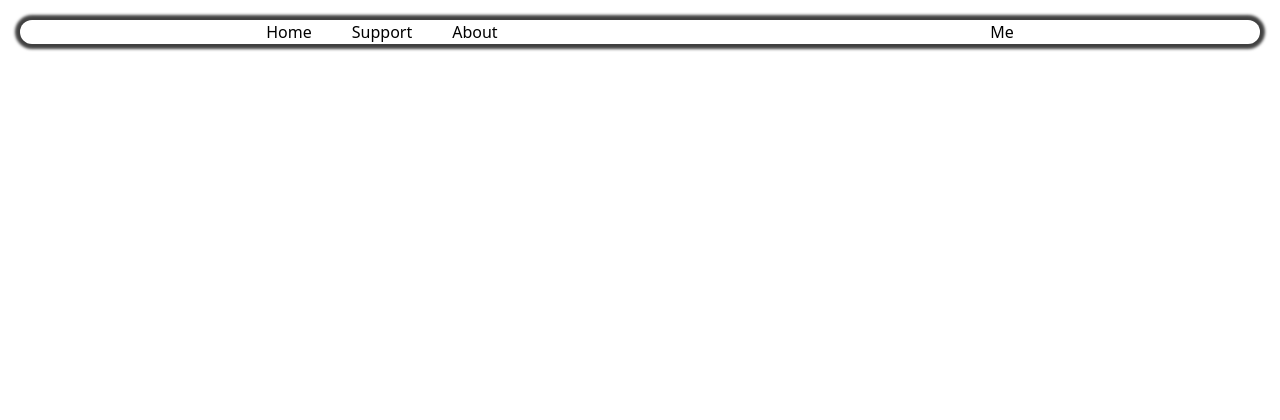
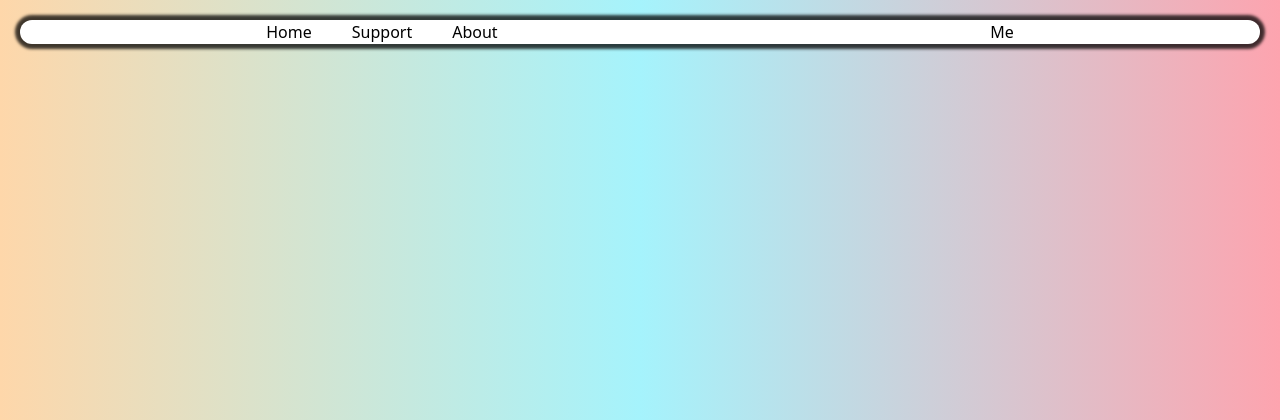
Before and after one commit to mitruho/mitruha_sells, a Django app: page / in a window 1280 px wide. Shown: the top 420 px of the page. Run offline with Django 5.2, Linux system fonts and the light colour scheme; data that the repository does not hold is empty; some libraries are stand-ins or nearby versions.

Commit message:
add bg styling

```diff
--- a/core/templates/core/index.html
+++ b/core/templates/core/index.html
@@ -8,7 +8,7 @@ Mitruha sells
 <div class='grid xl:grid-cols-4 gap-20 max-[1279px]:grid-cols-2 max-[800px]:grid-cols-1 mx-5 gap-2 justify-items-center' id="items">
     {% for item in page_obj %}
         <a href="/items/{{ item.id }}"
-        class='rounded-3xl text-center row-span-2 p-10
+        class='bg-lime-200 rounded-3xl text-center row-span-2 p-10
         border-2 transition-colors hover:border-gray-400 active:border-gray-500 border-black
         max-w-64 min-h-64 item opacity-0
         shadow-[0px_0px_3px_5px_rgba(0,0,0,0.75)] transition-shadow hover:shadow-[0px_0px_2px_4px_rgba(0,0,0,0.75)] active:shadow-none
--- a/templates/main.html
+++ b/templates/main.html
@@ -18,7 +18,7 @@
         }
     </style>
 </head>
-<body>
+<body class="bg-gradient-to-r from-orange-200 via-cyan-200 to-rose-300">
     {% include 'nav.html' %}
     {% block content %}
 
--- a/templates/nav.html
+++ b/templates/nav.html
@@ -1,4 +1,4 @@
-<nav class='border-black border-1 rounded-xl shadow-[0px_0px_3px_5px_rgba(0,0,0,0.75)] m-5'>
+<nav class='bg-white border-black border-1 rounded-xl shadow-[0px_0px_3px_5px_rgba(0,0,0,0.75)] m-5'>
     <ul class='flex justify-around'>
         <div class='inline-flex gap-10'>
             <li>Home</li>
```
